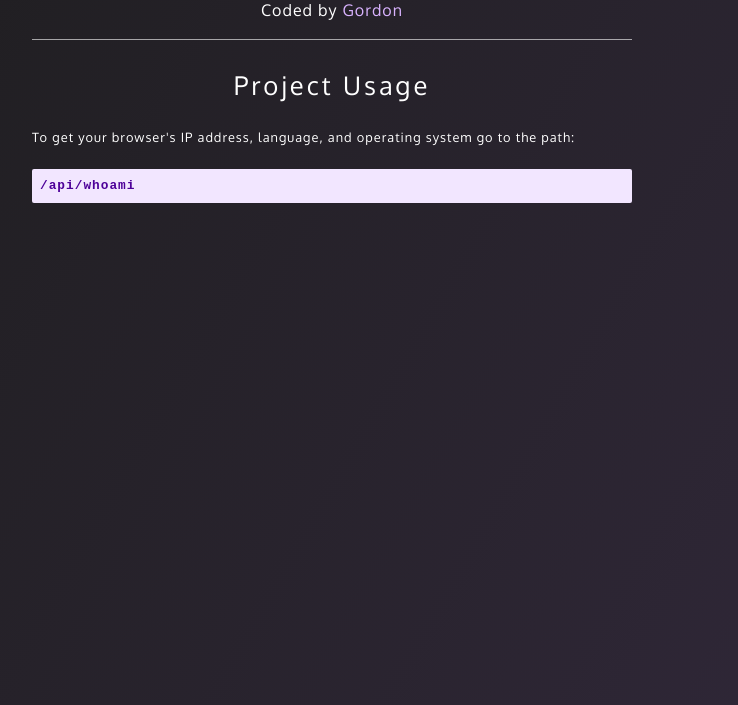
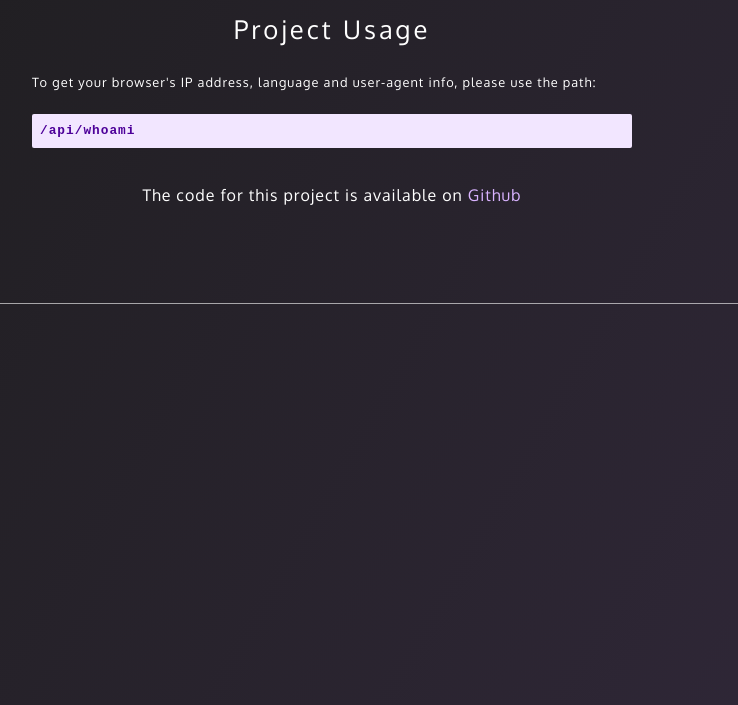
Before and after one commit to CharlesMarlow/request-header-microservice, a website: page views/index.html in a window 1280 px wide. Shown: the part 95-800 px from the top of the page, without its empty margins (308-1046 px from the left). Drawn offline with Linux system fonts and the light colour scheme; files that its build step writes are made by us from their sources; a web font is replaced by a local one.

Commit message:
changed desc for landing page

```diff
--- a/views/index.html
+++ b/views/index.html
@@ -13,14 +13,17 @@
   <body>
     <header>
       <h1>Header Parser Microservice</h1>
-      <h2>Coded by <a href="https://github.com/CharlesMarlow" target="_blank">Gordon</a></h2>
       <hr>
     </header>
     <main>
       <h3>Project Usage</h3>
-      <p>To get your browser's IP address, language, and operating system go to the path:</p>
+      <p>To get your browser's IP address, language and user-agent info, please use the path:</p>
       <pre><code>/api/whoami</code></pre>
+      <h2>The code for this project is available on
+        <a href="https://github.com/CharlesMarlow" target="_blank">Github</a>
+      </h2>
     </main>
+    <hr>
   </body>
 </html>
 </html>
```
